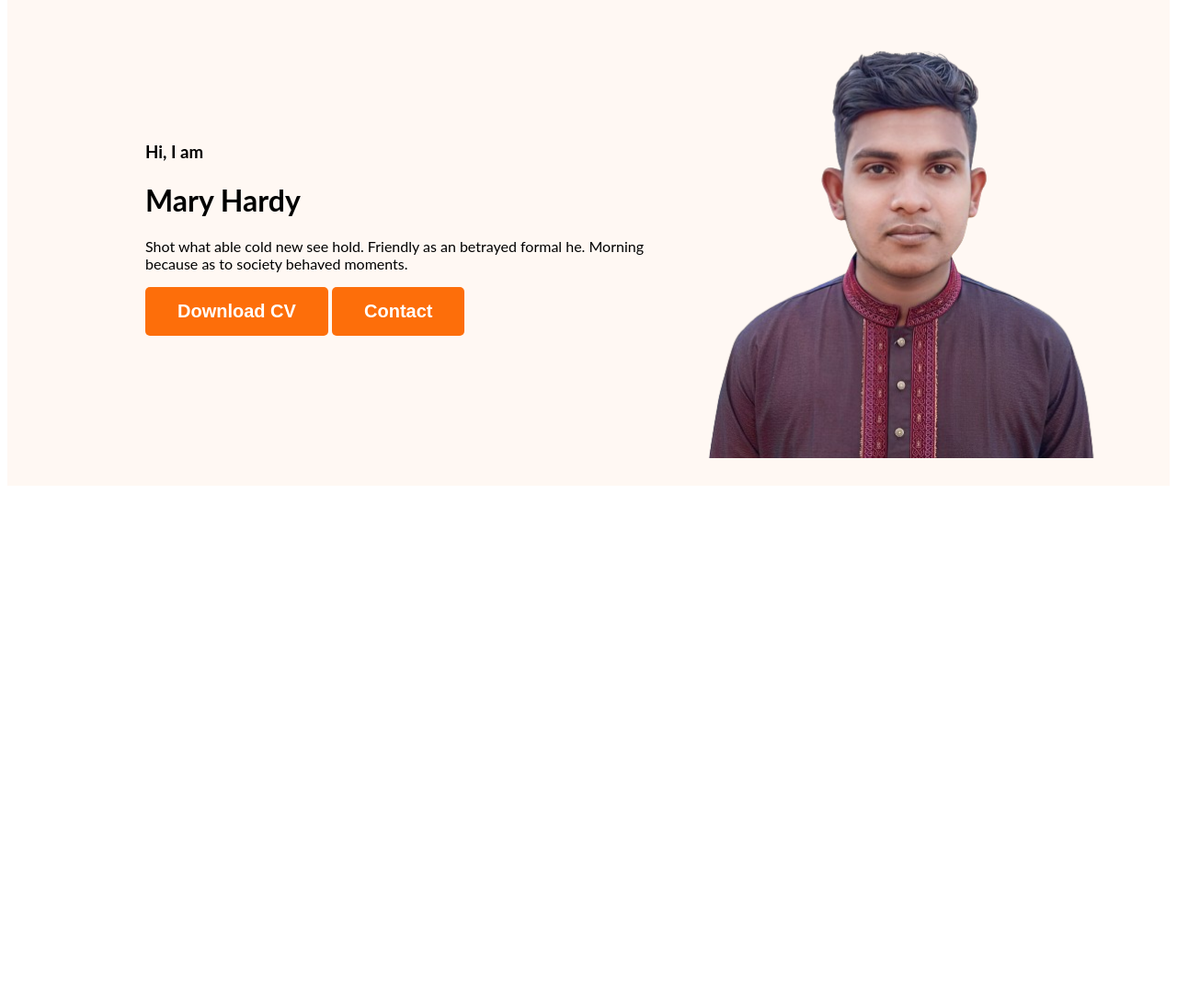
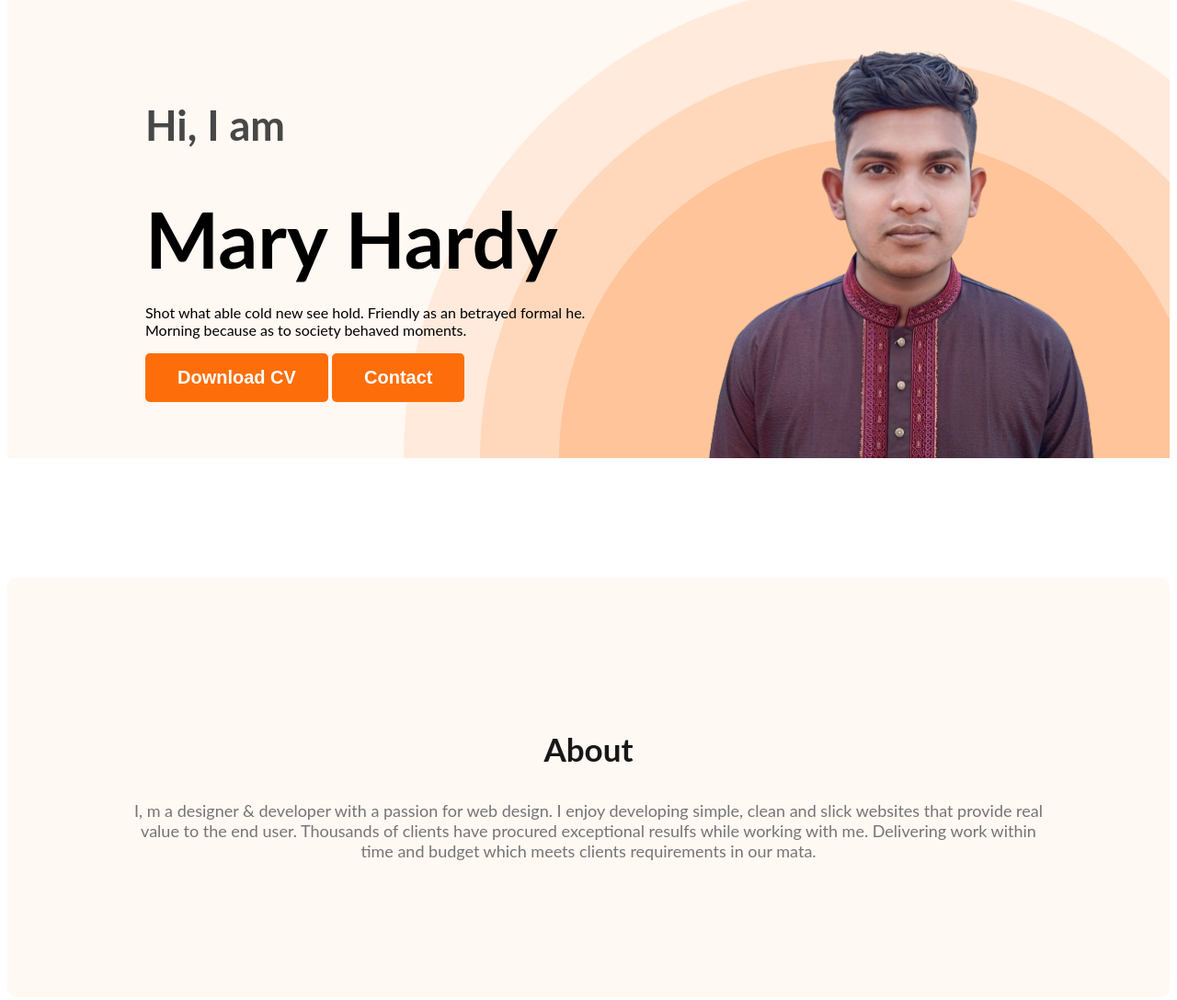
Before and after one commit to kamrulseo91/web-developer-portfolio, a plain HTML site: page index.html in a window 1280 px wide. Shown: the part 179-1266 px from the top of the page at 92% size. Before the commit the page ends 800 px from the top, so only its background shows below. Drawn offline with Linux system fonts and the light colour scheme.

Commit message:
about section created

```diff
--- a/index.html
+++ b/index.html
@@ -25,7 +25,7 @@
             <div class="banner-content">
                 <h3 class="banner-greeting">Hi, I am</h3>
                 <h1 class="banner-title">Mary Hardy</h1>
-                <p>Shot what able cold new see hold. Friendly as an betrayed formal he. Morning because as to society behaved moments.</p>
+                <p class="banner-description">Shot what able cold new see hold. Friendly as an betrayed formal he. Morning because as to society behaved moments.</p>
                 <button class="btn-primary">Download CV</button>
                 <button class="btn-primary">Contact</button>
             </div>
@@ -33,6 +33,10 @@
         </div>
     </header>
     <main>
+        <section class="about">
+            <h3 class="section-title">About</h3>
+            <p class="section-description">I, m a designer & developer with a passion for web design. I enjoy developing simple, clean and slick websites that provide real value to the end user. Thousands of clients have procured exceptional resulfs while working with me. Delivering work within time and budget which meets clients requirements in our mata.</p>
+        </section>
 
     </main>
     <footer>
--- a/styles/portfolio.css
+++ b/styles/portfolio.css
@@ -17,8 +17,20 @@ body {
     font-size: 20px;
     font-weight: 700;
     padding: 15px 35px;
+}
 
+.section-title {
+    color: #181818;
+    text-align: center;
+    font-size: 35px;
+    font-weight: 700;
 
+}
+
+.section-description {
+    color: #757575;
+    text-align: center;
+    font-size: 18px;
 }
 
 /* nav related styles */
@@ -54,13 +66,44 @@ nav a {
 /* header related styles */
 .header {
     background-color: #fff8f3;
+    background-image: url('../images/header_bg.png');
+    background-repeat: no-repeat;
+    background-position: bottom right;
 }
-.banner{
-    padding: 30px 30px 30px 150px;
+
+.banner {
+    padding: 30px 30px 0px 150px;
     display: flex;
     align-items: center;
+    justify-content: space-between;
 }
 
-.banner .profile-pic{
+.banner .profile-pic {
     width: 500px;
 }
+
+.banner-greeting {
+    font-size: 45px;
+    color: #474747
+}
+
+.banner-title {
+    font-size: 85px;
+    font-weight: 700;
+    margin-top: 5px;
+    margin-bottom: 20px;
+}
+
+.banner-content {
+    max-width: 500px;
+}
+
+/* main section styles */
+
+/* about section styles */
+.about {
+    padding: 130px;
+    border-radius: 10px;
+    background: #fff8f3;
+    margin: 130px 0;
+}
```
Also changed, not shown: images/B.jpg (added), images/developer.png (added), images/header_bg.png (added).
